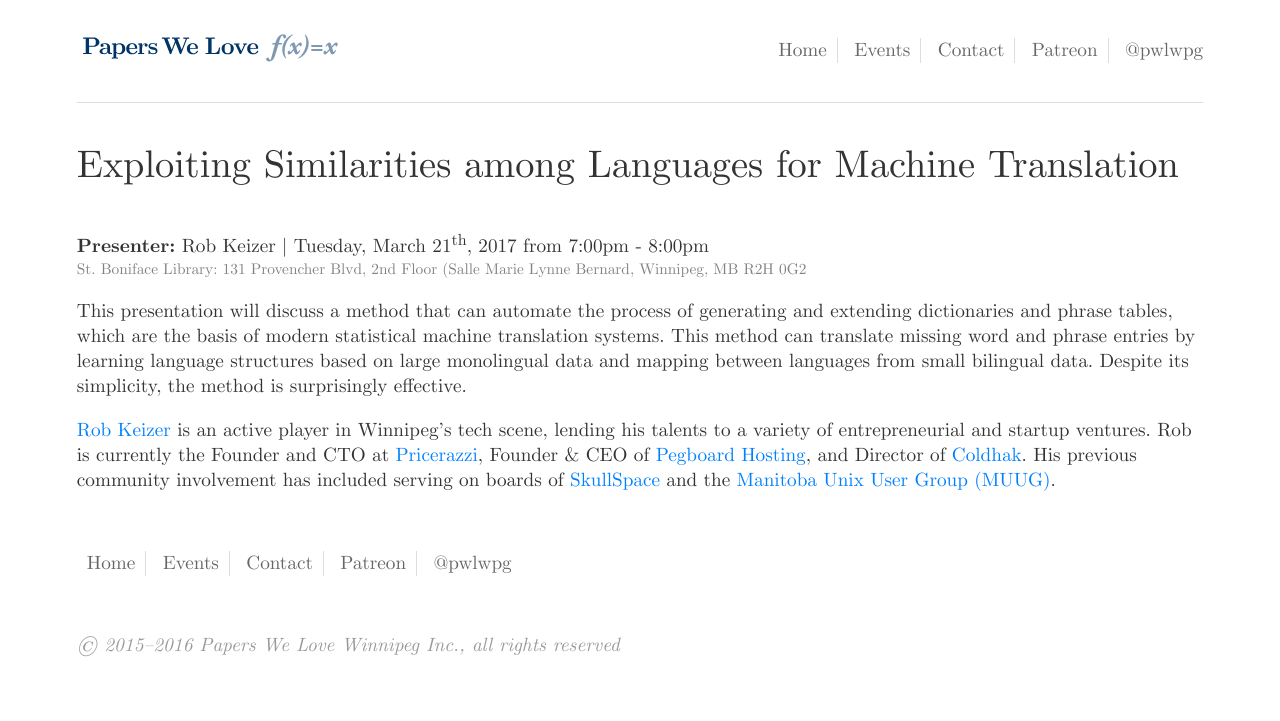
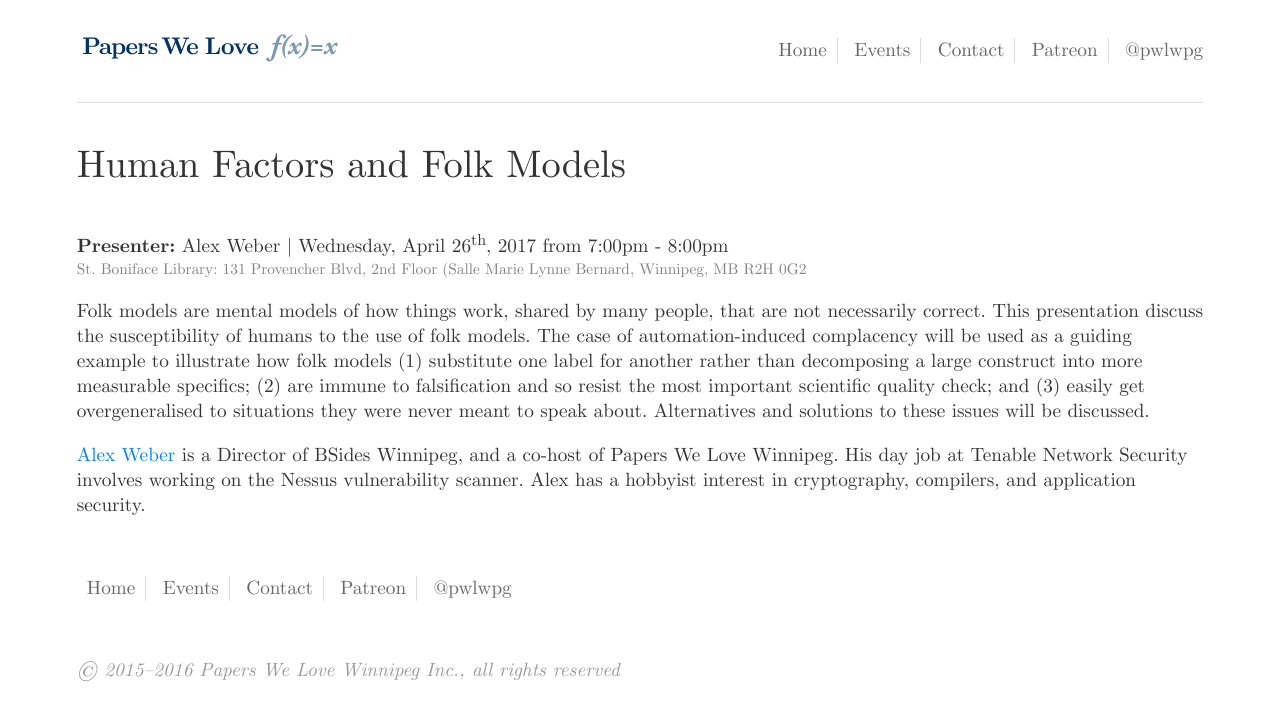
Before and after one commit to pwlwpg/pwlwpg.github.io, a Jekyll site: the page built from _events/2017-03-21-rob-keizer.md, in a window 1280 px wide. Shown: the top 721 px of the page. Built offline with Jekyll 4.4.1, drawn with Linux system fonts in a browser that asks for light colours.

Commit message:
Add new event.

```diff
--- a/_events/2017-03-21-rob-keizer.md
+++ b/_events/2017-03-21-rob-keizer.md
@@ -1,12 +1,13 @@
 ---
 layout:    presentation
-title:     "Exploiting Similarities among Languages for Machine Translation"
-presenter: Rob Keizer
-date:      2017-03-21
+title:     "Human Factors and Folk Models"
+presenter: Alex Weber
+date:      2017-04-26
 time:      7:00pm - 8:00pm
 location:  library-stb
+upcoming:  true
 ---
 
-This presentation will discuss a method that can automate the process of generating and extending dictionaries and phrase tables, which are the basis of modern statistical machine translation systems. This method can translate missing word and phrase entries by learning language structures based on large monolingual data and mapping between languages from small bilingual data. Despite its simplicity, the method is surprisingly effective.
+Folk models are mental models of how things work, shared by many people, that are not necessarily correct. This presentation discuss the susceptibility of humans to the use of folk models. The case of automation-induced complacency will be used as a guiding example to illustrate how folk models (1) substitute one label for another rather than decomposing a large construct into more measurable specifics; (2) are immune to falsification and so resist the most important scientific quality check; and (3) easily get overgeneralised to situations they were never meant to speak about. Alternatives and solutions to these issues will be discussed.
 
-[Rob Keizer](https://twitter.com/robertkeizer_) is an active player in Winnipeg's tech scene, lending his talents to a variety of entrepreneurial and startup ventures. Rob is currently the Founder and CTO at [Pricerazzi](https://www.pricerazzi.com/), Founder & CEO of [Pegboard Hosting](https://pegboardhosting.ca/), and Director of [Coldhak](https://coldhak.ca/coldkernel/). His previous community involvement has included serving on boards of [SkullSpace](http://skullspace.ca/) and the [Manitoba Unix User Group (MUUG)](https://muug.ca/).
+[Alex Weber](https://twitter.com/alexwebr) is a Director of BSides Winnipeg, and a co-host of Papers We Love Winnipeg. His day job at Tenable Network Security involves working on the Nessus vulnerability scanner. Alex has a hobbyist interest in cryptography, compilers, and application security.
```
